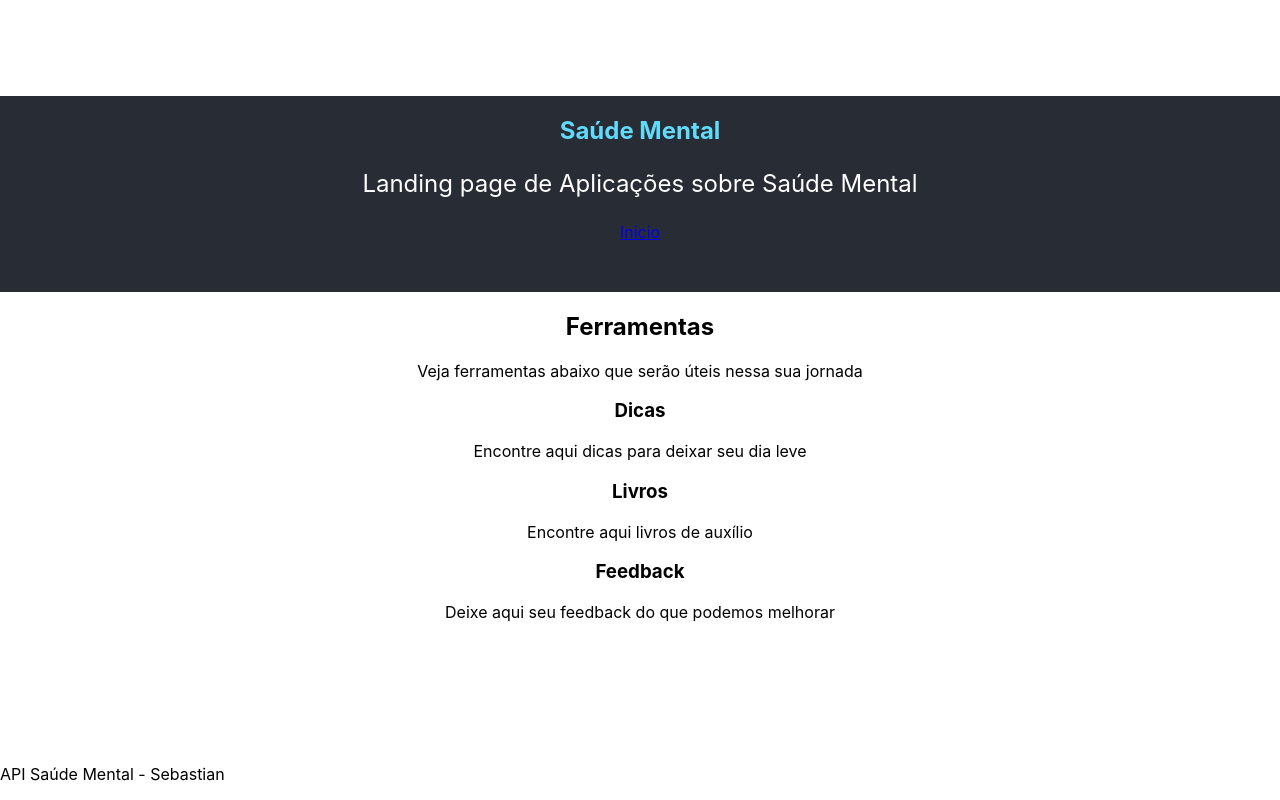
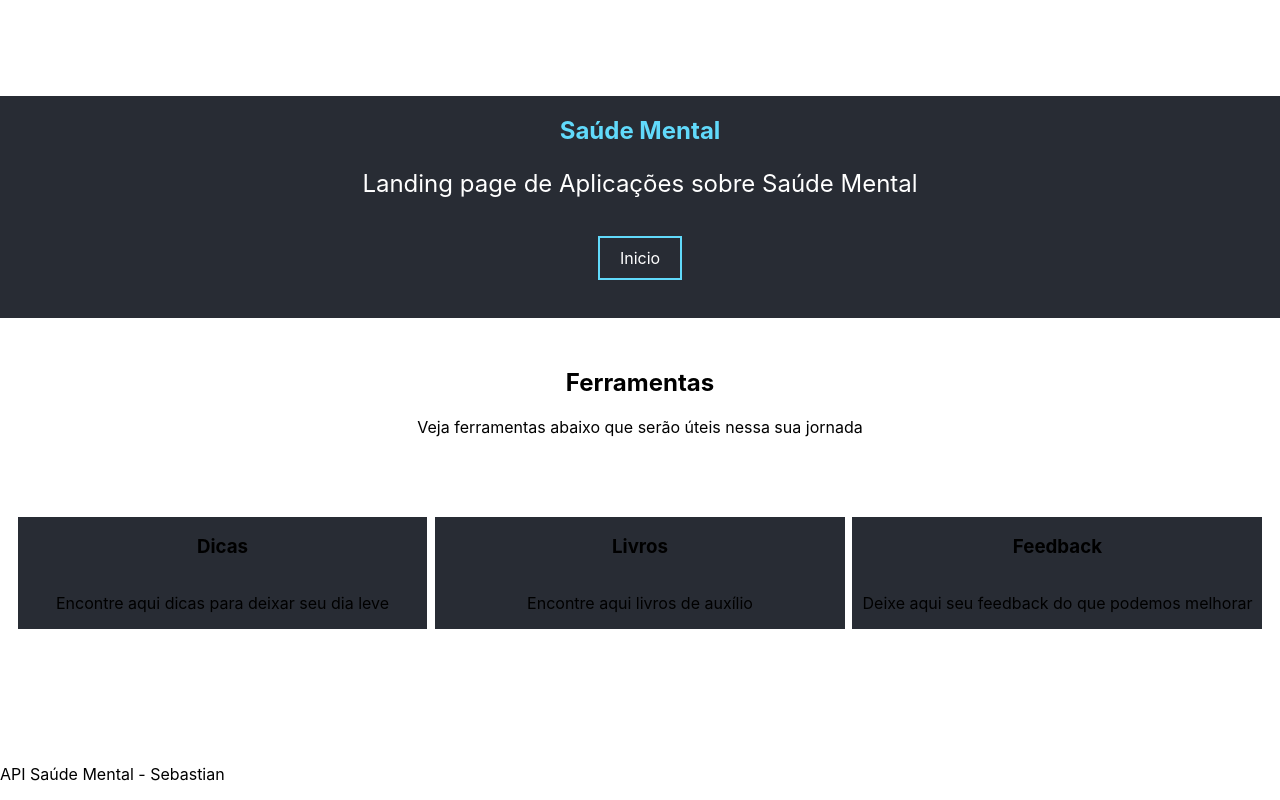
Before and after one commit to Adler-Sebastian/web-aplication, a React (Create React App) app: page / in a window 1280 px wide. Built offline with nearby package versions, Linux system fonts and the light colour scheme.

Commit message:
feat: estilização de cards

```diff
--- a/src/App.css
+++ b/src/App.css
@@ -8,7 +8,7 @@
 
 header {
   background-color: #fff1;
-  color: white;
+  color: #fff;
   padding: 0 15px;
 }
 
@@ -36,4 +36,38 @@ h1 {
 .box-title p {
   font-size: 24px;
   color: #fff;
+  margin-bottom: 50px;
 }
+
+.box-title a {
+  text-decoration: none;
+  color: #fff;
+  border: 2px solid #61dafb;
+  padding: 10px 20px;
+}
+
+.box-title a:hover {
+  color: #61dafb;
+  background-color: #fff;
+  transition: .3s all;
+}
+
+.box-req {
+  padding: 30px 10px;
+}
+
+.box-cards {
+  display: flex;
+  justify-content: space-evenly;
+  width: 100%;
+  margin-top: 80px;
+}
+
+.card {
+  display: flex;
+  flex-direction: column;
+  justify-content: center;
+  align-items: center;
+  background-color: #282c34;
+  width: calc((100% / 3) - 10px);
+}
```
